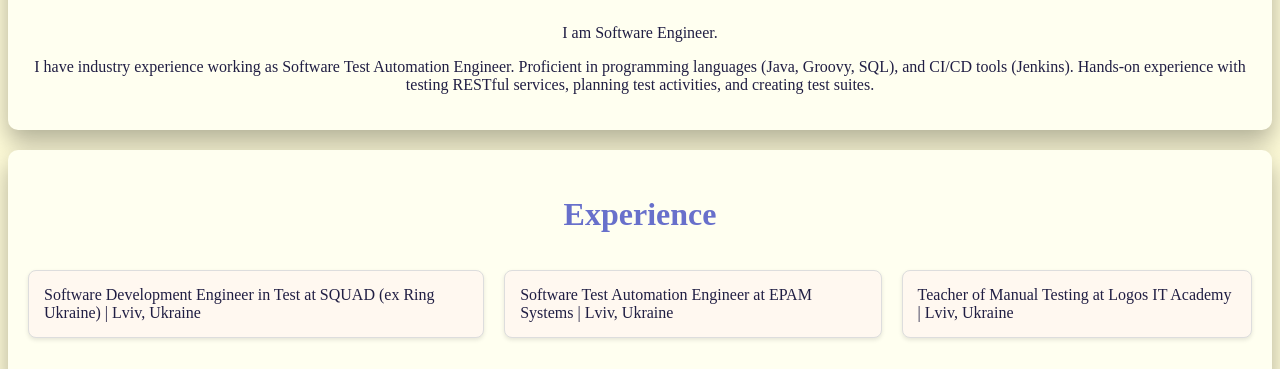
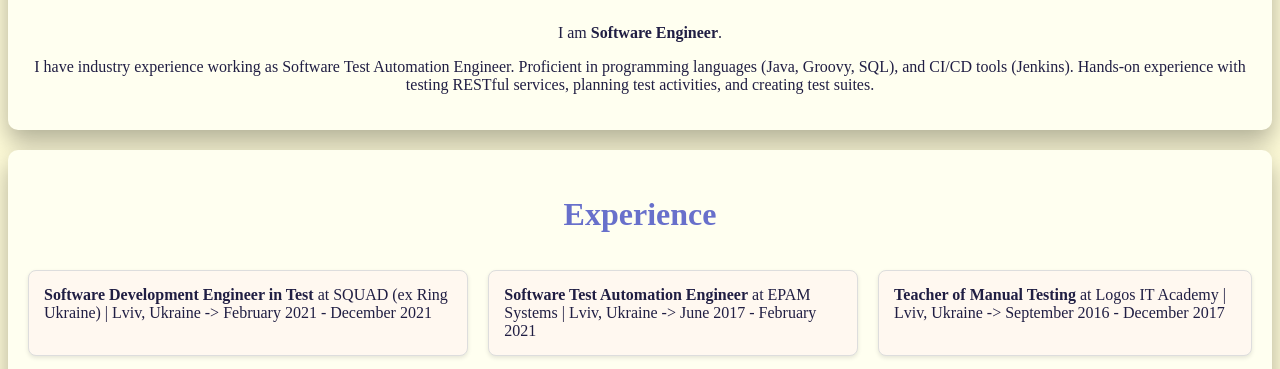
Before and after one commit to RomannaBidnyk/romanna-bidnyk-io, a plain HTML site: page index.html in a window 1280 px wide. Shown: the part 583-952 px from the top of the page. Drawn offline with Linux system fonts and the light colour scheme; no server answers; a web font is replaced by a local one.

Commit message:
added dates for experience section

```diff
--- a/index.html
+++ b/index.html
@@ -40,7 +40,7 @@
 
     <section id="about">
       <h2>About</h2>
-      <p>I am Software Engineer.</p>
+      <p>I am <b>Software Engineer</b>.</p>
       <p>
         I have industry experience working as Software Test Automation Engineer.
         Proficient in programming languages (Java, Groovy, SQL), and CI/CD tools
@@ -53,13 +53,17 @@
       <h2>Experience</h2>
       <ul>
         <li>
-          Software Development Engineer in Test at SQUAD (ex Ring Ukraine) |
-          Lviv, Ukraine
+          <b>Software Development Engineer in Test</b> at SQUAD (ex Ring
+          Ukraine) | Lviv, Ukraine -> February 2021 - December 2021
         </li>
         <li>
-          Software Test Automation Engineer at EPAM Systems | Lviv, Ukraine
+          <b>Software Test Automation Engineer</b> at EPAM Systems | Lviv,
+          Ukraine -> June 2017 - February 2021
         </li>
-        <li>Teacher of Manual Testing at Logos IT Academy | Lviv, Ukraine</li>
+        <li>
+          <b>Teacher of Manual Testing</b> at Logos IT Academy | Lviv, Ukraine
+          -> September 2016 - December 2017
+        </li>
       </ul>
     </section>
 
```
